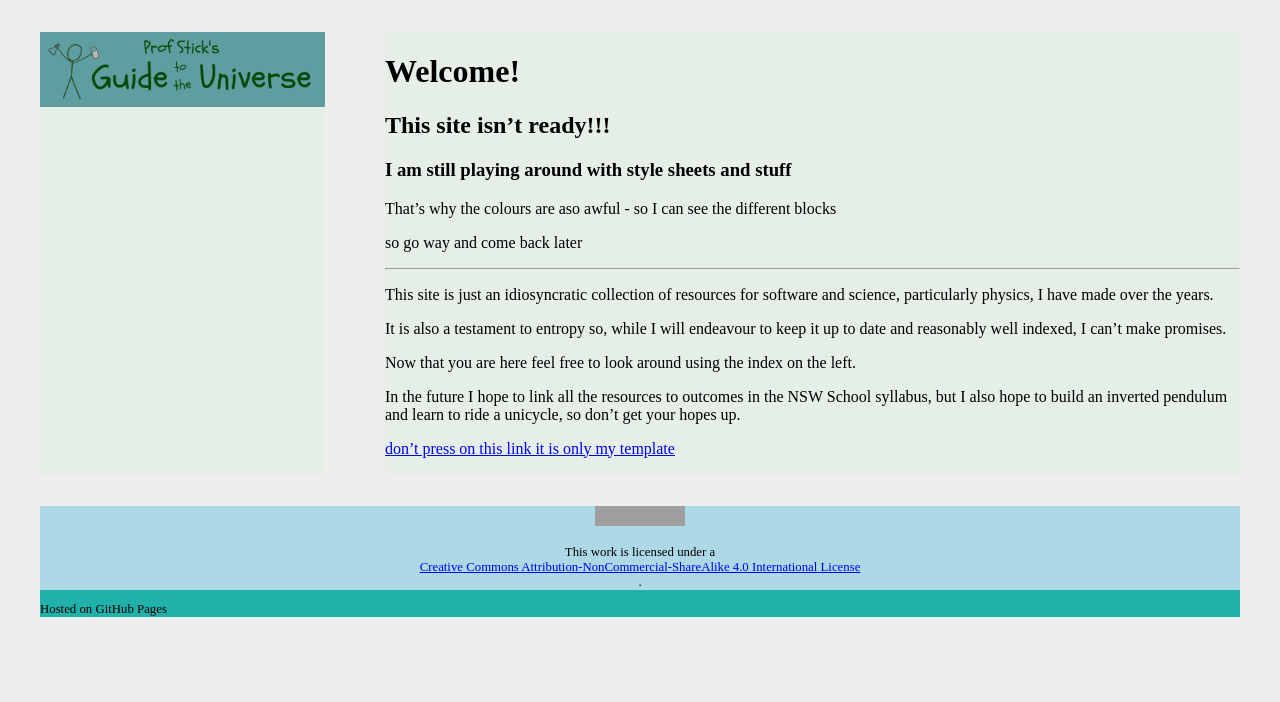
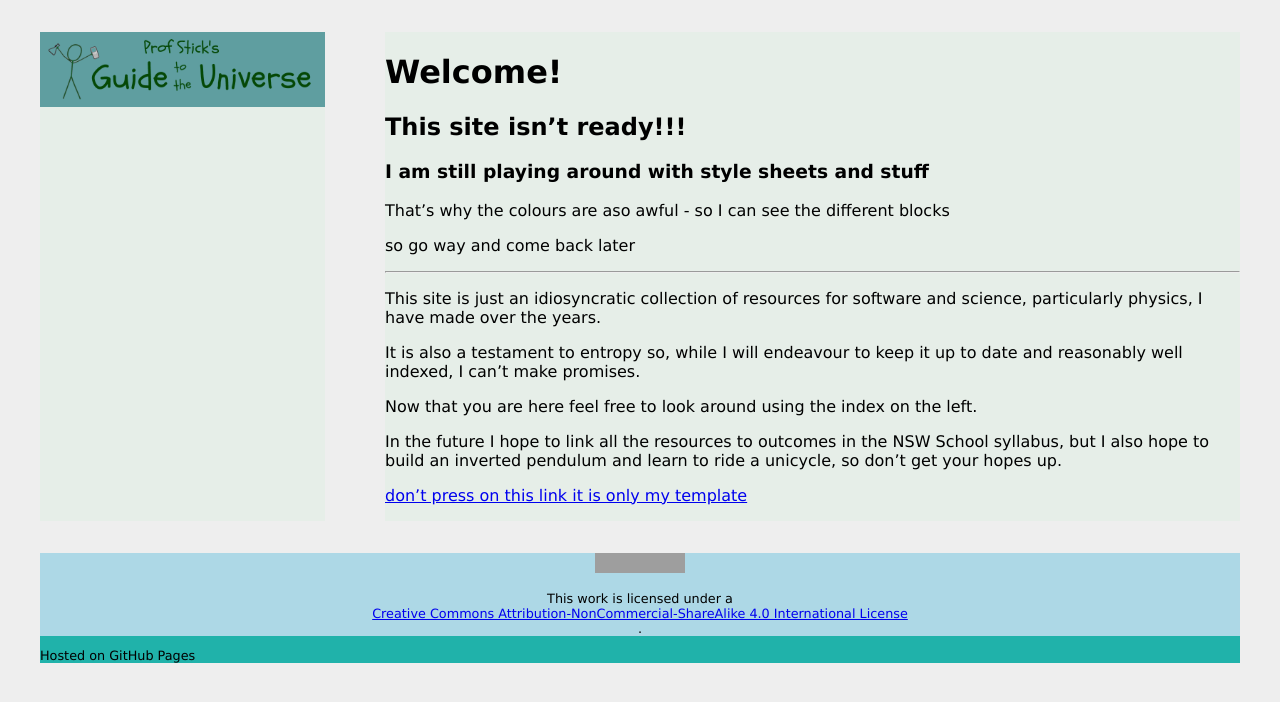
Before and after one commit to ProfStick/ProfStick.github.io, a Jekyll site: the page built from README.md, in a window 1280 px wide. Shown: the top 702 px of the page. Built offline with Jekyll 4.4.1, drawn with Linux system fonts in a browser that asks for light colours; our own code applies the rules of GitHub Pages for plain Markdown files; the repository's description, which GitHub fills in, is left out; grey boxes are pictures that could not be loaded.

Commit message:
Update g2u.css

```diff
--- a/assets/css/g2u.css
+++ b/assets/css/g2u.css
@@ -1,4 +1,7 @@
-body { background-color: #e6eee8;}
+body {
+  font-family: Verdana, Geneva, Tahoma, sans-serif;
+  background-color: #e6eee8;
+}
 
 /* use menu on the side format until screen width < 768px */
 
```
